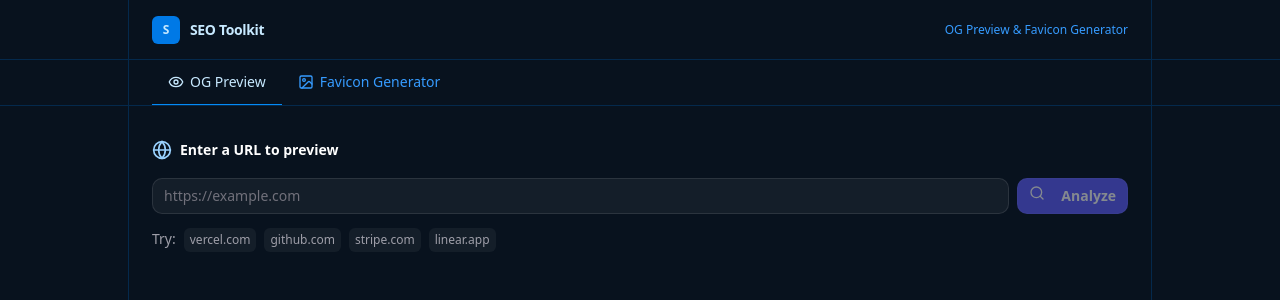
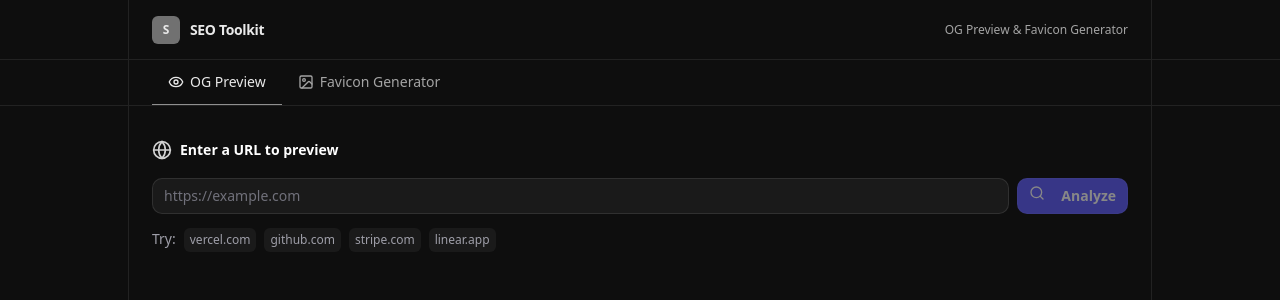
Before and after one commit to SchroederNathan/seo-toolkit, a Next.js app: page / in a window 1280 px wide. Shown: the top 300 px of the page. Built offline with nearby package versions, Linux system fonts and the light colour scheme.

Commit message:
style: switch to neutral gray oklch palette

```diff
--- a/app/globals.css
+++ b/app/globals.css
@@ -3,18 +3,18 @@
 @custom-variant dark (&:is(.dark *));
 
 :root {
-  --color-1: oklch(0.181 0.028 252);
-  --color-2: oklch(0.212 0.039 252);
-  --color-3: oklch(0.277 0.077 252);
-  --color-4: oklch(0.328 0.107 252);
-  --color-5: oklch(0.374 0.131 252);
-  --color-6: oklch(0.425 0.152 252);
-  --color-7: oklch(0.493 0.172 252);
-  --color-8: oklch(0.579 0.191 252);
-  --color-9: oklch(0.629 0.187 252);
-  --color-10: oklch(0.682 0.176 252);
-  --color-11: oklch(0.849 0.107 252);
-  --color-12: oklch(0.921 0.063 252);
+  --color-1: oklch(0.162 0 0);
+  --color-2: oklch(0.195 0 0);
+  --color-3: oklch(0.254 0 0);
+  --color-4: oklch(0.302 0 0);
+  --color-5: oklch(0.348 0 0);
+  --color-6: oklch(0.396 0 0);
+  --color-7: oklch(0.459 0 0);
+  --color-8: oklch(0.549 0 0);
+  --color-9: oklch(0.649 0 0);
+  --color-10: oklch(0.72 0 0);
+  --color-11: oklch(0.863 0 0);
+  --color-12: oklch(0.933 0 0);
 }
 
 @theme inline {
```
